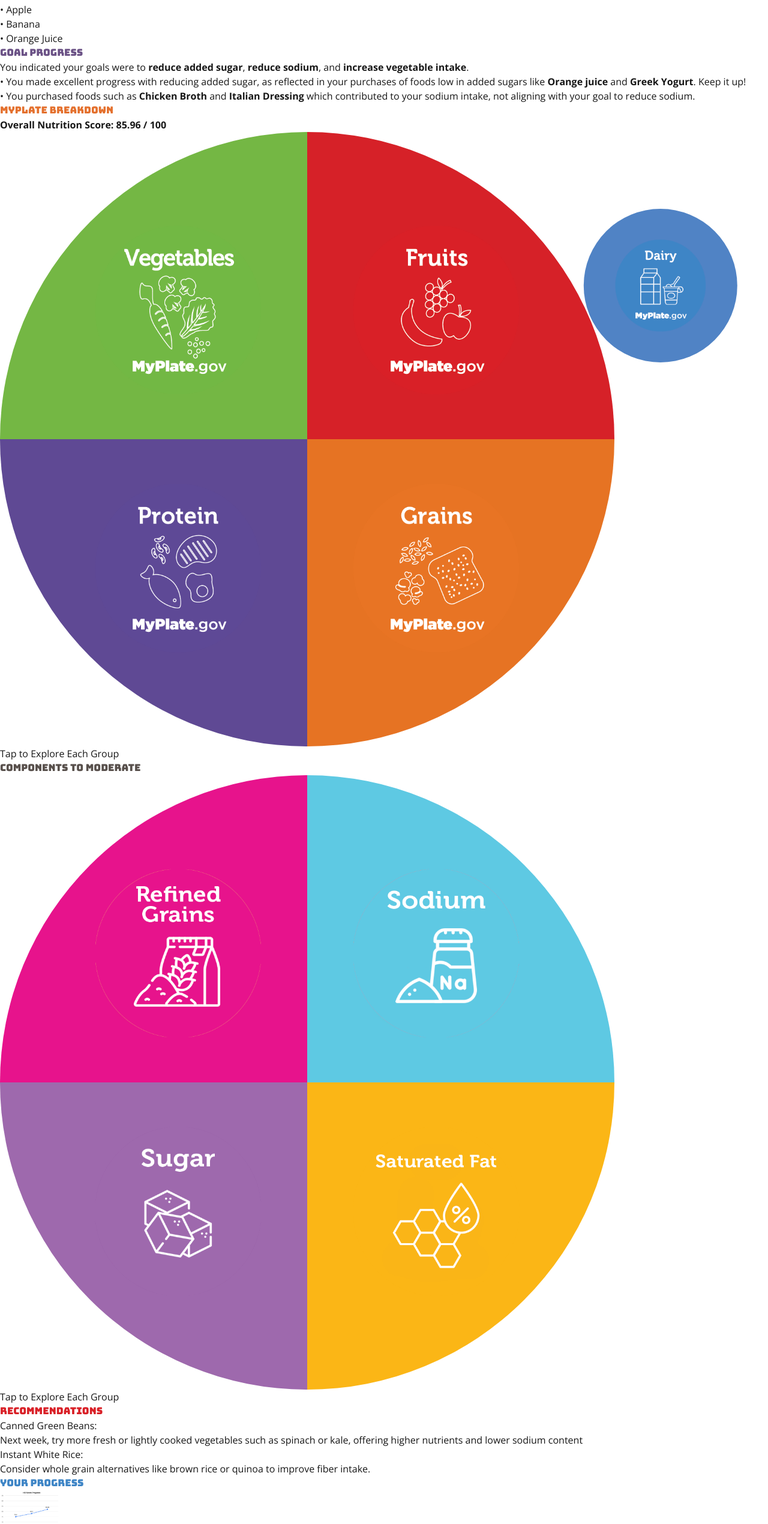
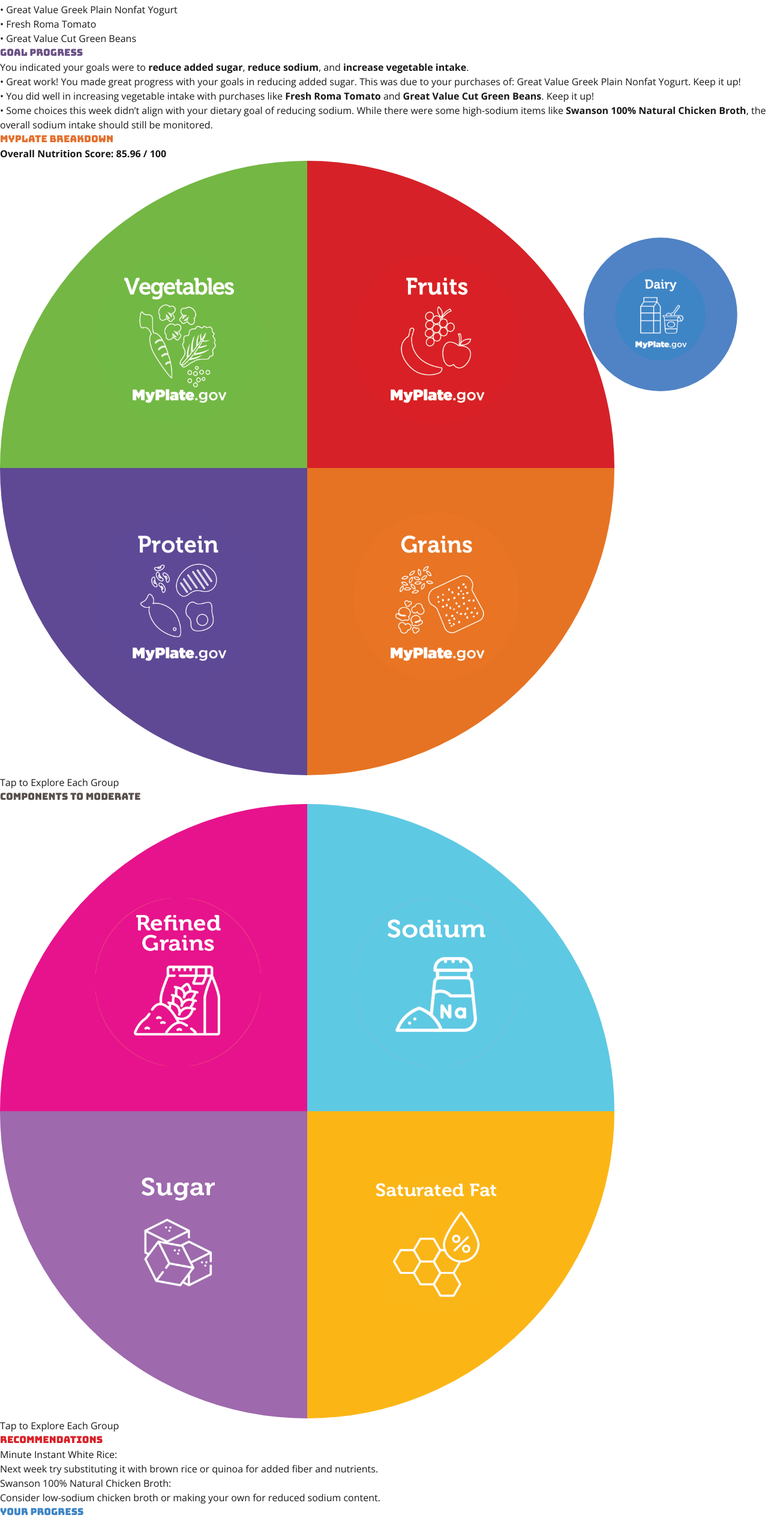
Before and after one commit to jjo3-nd/grocery-feedback, a Next.js app: page /goodbasket in a window 1280 px wide. Shown: the part 105-2645 px from the top of the page at 60% size. Built offline with nearby package versions, Linux system fonts and the light colour scheme.

Commit message:
Updated Good basket and Bad basket

```diff
--- a/src/components/GoodBasket.tsx
+++ b/src/components/GoodBasket.tsx
@@ -25,7 +25,7 @@ const GoodBasket = () => {
     vegetables: {
       score: '10/10',
       status: 'Great',
-      details: 'Including Tomatoes, Green beans, and Chicken or turkey vegetable soup in your diet has improved your vegetable intake.',
+      details: 'You had a great score due to Fresh Roma Tomato and Great Value Cut Green Beans. Vegetables are great to include in your diet as they are high in essential vitamins and minerals and low in calories, supporting overall health. Keep it up!',
       icon: '/vegetables.png',
       color: '#74B744',
       iconPosition: { x: 100, y: 100 },
@@ -33,7 +33,7 @@ const GoodBasket = () => {
     fruits: {
       score: '10/10',
       status: 'Great',
-      details: 'Including Apple, Banana, and Orange juice in your diet has improved your fruits intake',
+      details: 'Your purchase of Fresh Gala Apples and Great Value Sliced Bananas (Frozen) contributed to a high fruit score. Fruits are essential for providing vitamins, minerals, and fiber. Keep it up!',
       icon: '/fruits.png',
       color: '#D62128',
       iconPosition: { x: 300, y: 100 },
@@ -41,7 +41,7 @@ const GoodBasket = () => {
     protein: {
       score: '10/10',
       status: 'Great',
-      details: 'Including Turkey, Black beans, and Chicken or turkey vegetable soup in your diet led to exceptional results.',
+      details: 'Your purchase of Perdue Harvestland Fresh Ground Turkey and Great Value Black Beans contributed to a high protein score. Protein supports muscle maintenance and repair. Continue enjoying a variety of protein sources!',
       icon: '/protein.png',
       color: '#5F4994',
       iconPosition: { x: 100, y: 300 },
@@ -49,7 +49,7 @@ const GoodBasket = () => {
     grains: {
       score: '5.17/10',
       status: 'Moderate',
-      details: 'Your whole grain intake is well-balanced due to Oats and Rice.',
+      details: 'The purchase of Quaker, Quick 1 Minute Oats contributed to your whole grain intake, but Minute Instant White Rice, a refined grain, lowered the score. Whole grains provide more fiber and nutrients compared to refined grains.',
       icon: '/grains.png',
       color: '#E67323',
       iconPosition: { x: 300, y: 300 },
@@ -57,7 +57,7 @@ const GoodBasket = () => {
     dairy: {
       score: '8.05/10',
       status: 'Great',
-      details: 'This score is great due to Milk, Greek Yogurt, and Cheese.',
+      details: 'Great Value Greek Plain Nonfat Yogurt and Great Value, 2% Reduced Fat Milk contributed positively to your dairy score. Dairy is an important source of calcium and vitamin D essential for bone health. Well done!',
       icon: '/dairy.png',
       color: '#5083C5',
       iconPosition: { x: 450, y: 200 },
@@ -69,7 +69,7 @@ const GoodBasket = () => {
       name: 'Refined Grains',
       score: '10/10',
       status: 'Great',
-      details: 'Your refined grain intake is well-balanced.',
+      details: 'Minimal purchase of refined grains like white rice ensured an excellent score. Refined grains, such as white rice, are lower in fiber and nutrients. Try focusing on whole grains for extra health benefits.',
       icon: '/refinedgrains.png',
       color: '#e7138c',
       iconPosition: { x: 100, y: 100 },
@@ -78,7 +78,7 @@ const GoodBasket = () => {
       name: 'Sodium',
       score: '6.49/10',
       status: 'Moderate',
-      details: 'Italian dressing had high sodium',
+      details: 'Some high-sodium items like Swanson 100% Natural Chicken Broth were purchased. Reducing the intake of high-sodium products can prevent high blood pressure and related diseases. Aim for more low-sodium products next time.',
       icon: '/sodium.png',
       color: '#5ec9e3',
       iconPosition: { x: 300, y: 100 },
@@ -87,16 +87,16 @@ const GoodBasket = () => {
       name: 'Added Sugars',
       score: '10/10',
       status: 'Great',
-      details: 'Your added sugars intake was well moderated, although Lemonade had relatively high added sugar.',
+      details: 'Your choices like Great Value Greek Plain Nonfat Yogurt had minimal added sugars. This is beneficial, as high added sugar intake can contribute to weight gain and dental problems. Keep it up!',
       icon: '/addedsugars.png',
       color: '#9e69ad',
       iconPosition: { x: 100, y: 300 },
     },
     fattyacids: {
-      name: 'Fatty Acids',
+      name: 'Saturated Fat',
       score: '9.73/10',
       status: 'Great',
-      details: 'Stick Butter had relatively high saturated fat.',
+      details: 'With minimal items high in saturated fats, you maintained a great score. Keeping saturated fat low is important in reducing the risk of heart disease. Well done!',
       icon: '/fattyacids.png',
       color: '#fbb616',
       iconPosition: { x: 300, y: 300 },
@@ -558,9 +558,9 @@ const ModerationSVG = () => {
             Positive Choices This Week
           </h2>
           <ul className="space-y-2 text-gray-900">
-            <li className="flex items-center gap-2">• Apple</li>
-            <li className="flex items-center gap-2">• Banana</li>
-            <li className="flex items-center gap-2">• Orange Juice</li>
+            <li className="flex items-center gap-2">• Great Value Greek Plain Nonfat Yogurt</li>
+            <li className="flex items-center gap-2">• Fresh Roma Tomato</li>
+            <li className="flex items-center gap-2">• Great Value Cut Green Beans</li>
           </ul>
         </div>
 
@@ -572,8 +572,9 @@ const ModerationSVG = () => {
           </h2>
           <p className="mb-4 text-gray-900">You indicated your goals were to <strong>reduce added sugar</strong>, <strong>reduce sodium</strong>, and <strong>increase vegetable intake</strong>.</p>
           <ul className="space-y-2 text-gray-900">
-            <li>• You made excellent progress with reducing added sugar, as reflected in your purchases of foods low in added sugars like <strong>Orange juice</strong> and <strong>Greek Yogurt</strong>. Keep it up!</li>
-            <li>• You purchased foods such as <strong>Chicken Broth</strong> and <strong>Italian Dressing</strong> which contributed to your sodium intake, not aligning with your goal to reduce sodium.</li>
+            <li>• Great work! You made great progress with your goals in reducing added sugar. This was due to your purchases of: Great Value Greek Plain Nonfat Yogurt. Keep it up!</li>
+            <li>• You did well in increasing vegetable intake with purchases like <strong>Fresh Roma Tomato</strong> and <strong>Great Value Cut Green Beans</strong>. Keep it up!</li>
+            <li>• Some choices this week didn’t align with your dietary goal of reducing sodium. While there were some high-sodium items like <strong>Swanson 100% Natural Chicken Broth</strong>, the overall sodium intake should still be monitored.</li>
           </ul>
         </div>
 
@@ -614,15 +615,15 @@ const ModerationSVG = () => {
           </h2>
           <div className="space-y-4">
             <div className="p-4 bg-white rounded-lg">
-              <h3 className="font-bold text-gray-900">Canned Green Beans:</h3>
+              <h3 className="font-bold text-gray-900">Minute Instant White Rice:</h3>
               <p className="text-gray-900">
-                Next week, try more fresh or lightly cooked vegetables such as spinach or kale, offering higher nutrients and lower sodium content
+                Next week try substituting it with brown rice or quinoa for added fiber and nutrients.
               </p>
             </div>
             <div className="p-4 bg-white rounded-lg">
-              <h3 className="font-bold text-gray-900">Instant White Rice:</h3>
+              <h3 className="font-bold text-gray-900">Swanson 100% Natural Chicken Broth:</h3>
               <p className="text-gray-900">
-                Consider whole grain alternatives like brown rice or quinoa to improve fiber intake.
+              Consider low-sodium chicken broth or making your own for reduced sodium content.
               </p>
             </div>
           </div>
@@ -635,13 +636,13 @@ const ModerationSVG = () => {
             Your Progress
           </h2>
           <div className="p-4 bg-white rounded-lg">
-            <div className="mb-4">
+            <div className="mb-4 flex justify-center">
               <Image
                 src="/progress.png"
                 alt="Progress Graph"
-                width={100}
-                height={50}
-                className="w-full rounded-lg"
+                width={500}
+                height={400}
+                className="rounded-lg"
               />
             </div>
             <p className="text-gray-900 font-bold text-center">
```
Also changed, not shown: src/components/BadBasket.tsx (+35 -23 lines).
